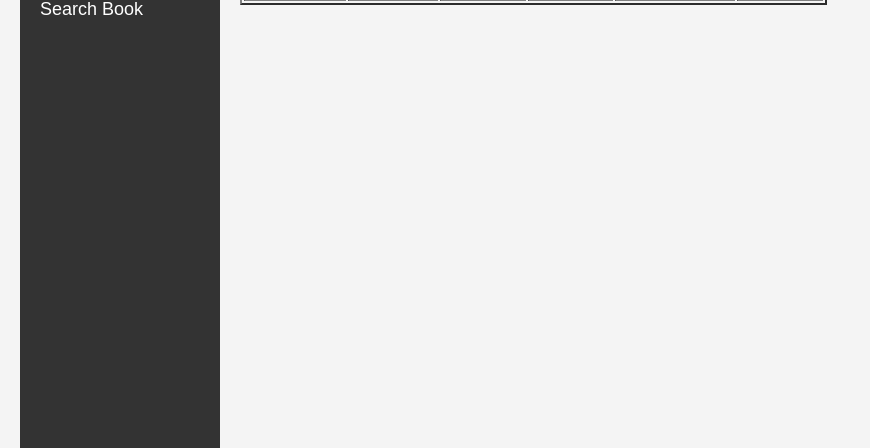
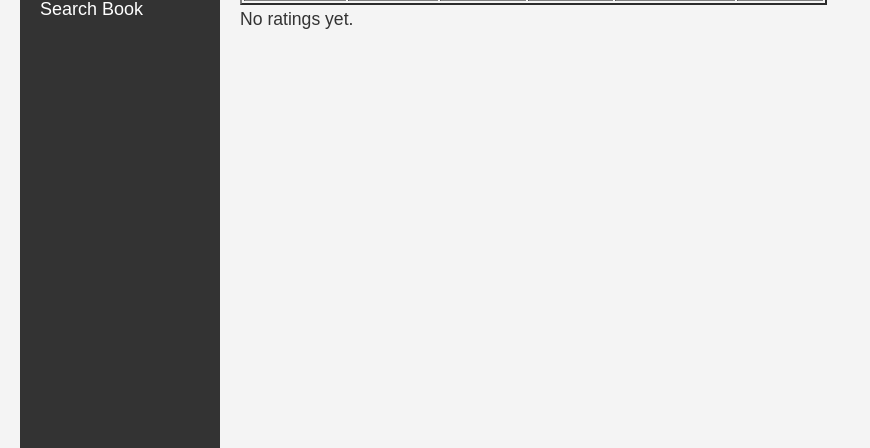
Before and after one commit to kLo1215/CS3337-finalproject, a Django app: page /book_detail/1 in a window 1280 px wide. Shown: the part 339-787 px from the top of the page, without its empty margins (0-870 px from the left). Run offline with Django 5.2, Linux system fonts and the light colour scheme; data comes from the database, SQL or seed files in the repository.

Commit message:
Update book_detail.html
Rate feature addition starts at line 57

```diff
--- a/bookEx/bookEx/templates/bookMng/book_detail.html
+++ b/bookEx/bookEx/templates/bookMng/book_detail.html
@@ -53,4 +53,16 @@
            </td>
       </tr>
    </table>
+
+{% if user.is_authenticated %}
+  <a href="{% url 'rate_book' book.id 'true' %}">👍</a>
+  <a href="{% url 'rate_book' book.id 'false' %}">👎</a>
+{% endif %}
+
+{% if total_ratings > 0 %}
+    <p>{{ positive_ratings }} of {{ total_ratings }} users liked this book ({{ percentage|floatformat:0 }}%)</p>
+{% else %}
+    <p>No ratings yet.</p>
+{% endif %}
+
 {% endblock content %}
```
